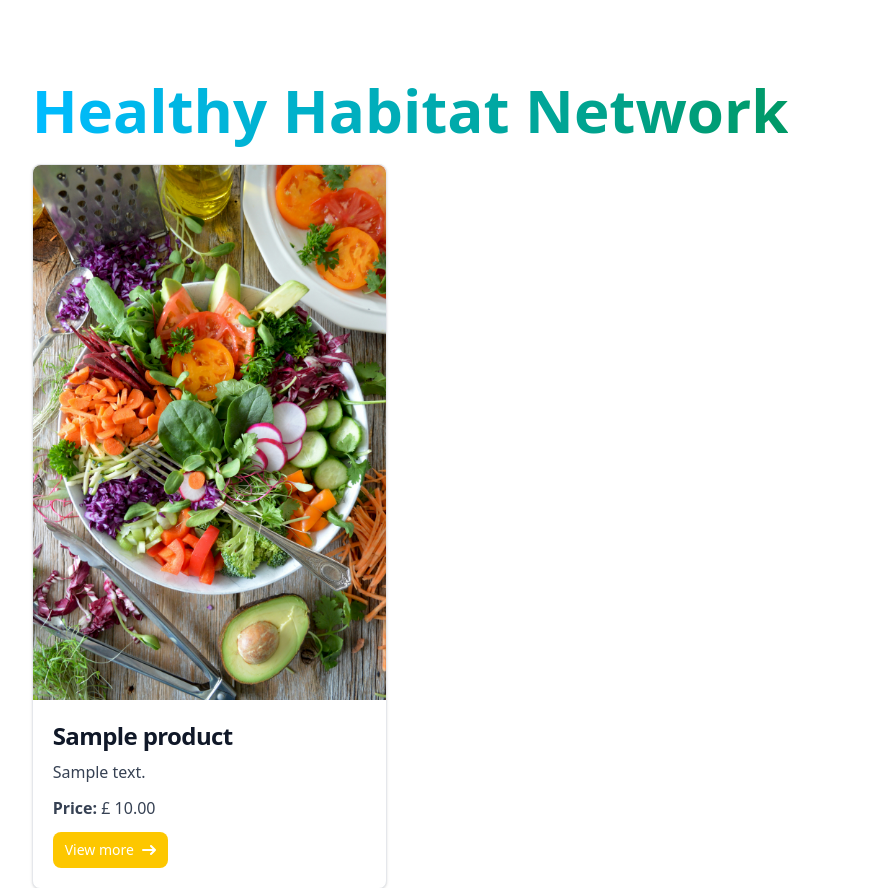
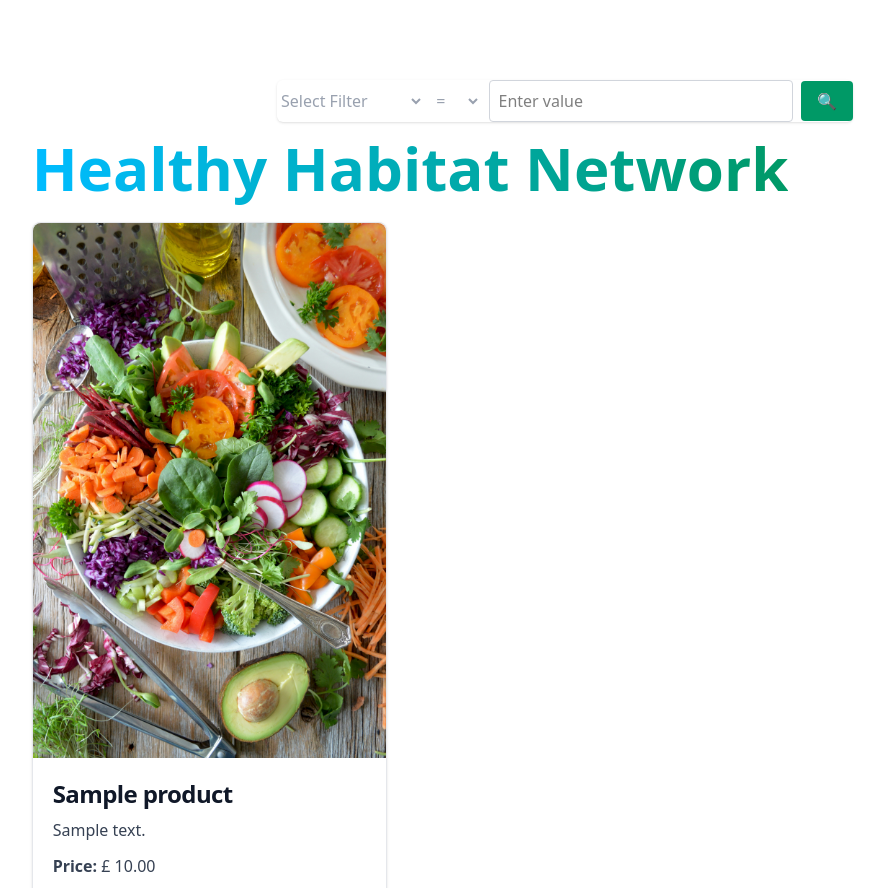
Before and after one commit to odamilola36/healthy-habitat, a PHP site: page / in a window 1280 px wide. Shown: the part 72-960 px from the top of the page, without its empty margins (75-959 px from the left). Run offline with PHP 8.4, Linux system fonts and the light colour scheme; tables that the repository leaves empty hold one stand-in row (values such as "Sample post").

Commit message:
chore: refactor

```diff
--- a/public/index.php
+++ b/public/index.php
@@ -3,7 +3,24 @@
 ini_set('display_errors', 0);
 ini_set('log_errors', 1);
 ini_set('error_log', __DIR__ . '/../logs/error.log');
+set_exception_handler('handleException');
+set_error_handler('handleError');
 
+function handleException($e)
+{
+    error_log($e);
+    http_response_code(500);
+    header("Location: /500.php");
+    exit;
+}
+
+function handleError($errno, $errstr, $errfile, $errline)
+{
+    error_log("Error [$errno] $errstr in $errfile on line $errline");
+    http_response_code(500);
+    header("Location: /500.php");
+    exit;
+}
 //start session
 session_start();
 
@@ -11,21 +28,27 @@
 require_once __DIR__ . '/../src/service/database.php';
 require_once __DIR__ . '/../src/controller/AuthController.php';
 require_once __DIR__ . '/../src/controller/ProductController.php';
+require_once __DIR__ . '/../src/model/AuthUtil.php';
 
 //initialize system variables
 $db = Database::getInstance()->getConnection();
 $productController = new ProductController();
 $authController = new AuthController();
+$authUtil = new AuthUtil();
 
-$requestUri = $_SERVER['REQUEST_URI'];
+$requestUri = parse_url($_SERVER['REQUEST_URI'], PHP_URL_PATH);
 $requestMethod = $_SERVER['REQUEST_METHOD'];
 
 
 if (($requestUri == '/' || $requestUri == '/index.php') && $requestMethod == 'GET') {
-    $productController->showHome();
+    $key = isset($_GET['key']) ? trim($_GET['key']) : null;
+    $operator = isset($_GET['operator']) ? trim($_GET['operator']) : null;
+    $value = isset($_GET['value']) ? trim($_GET['value']) : null;
+    $productController->showHome($key, $value, $operator);
 } elseif ($requestUri == '/login.php' && $requestMethod == 'GET') {
     $authController->showLoginForm();
 } elseif (preg_match('/^\/product-details\/(\d+)$/', $requestUri, $matches) && $requestMethod == 'GET') {
+    $authUtil->requiresLogin();
     $productController->showProduct($matches[1]);
 } elseif ($requestUri == '/register.php' && $requestMethod == 'GET') {
     $authController->showRegisterForm();
@@ -34,41 +57,55 @@
 } elseif ($requestUri == '/login.php' && $requestMethod == 'POST') {
     $authController->login($_POST);
 } elseif ($requestUri == '/product-details/vote.php' && $requestMethod == 'POST') {
+    $authUtil->requiresResident();
     $productController->vote($_POST);
 } elseif ($requestUri == '/resident.php' && $requestMethod == 'GET') {
-    $productController->showResidentHome();
+    $authUtil->requiresResident();
+    $key = isset($_GET['key']) ? trim($_GET['key']) : null;
+    $operator = isset($_GET['operator']) ? trim($_GET['operator']) : null;
+    $value = isset($_GET['value']) ? trim($_GET['value']) : null;
+    $productController->showResidentHome($key, $value, $operator);
 } elseif ($requestUri == '/council-page.php' && $requestMethod == 'GET') {
+    $authUtil->requiresCouncil();
     $productController->showCouncilPageHome();
 } elseif ($requestUri == '/business-page.php' && $requestMethod == 'GET') {
+    $authUtil->requiresBusiness();
     $productController->showBusinessHome();
 } elseif ($requestUri == '/logout.php' && $requestMethod == 'GET') {
     $authController->logout();
 } elseif ($requestUri == '/add-product.php' && $requestMethod == 'GET') {
+    $authUtil->requiresBusiness();
     $productController->showAddProductForm();
 } elseif ($requestUri == '/add-product.php' && $requestMethod == 'POST') {
+    $authUtil->requiresBusiness();
     $productController->createProduct($_POST);
 } elseif ($requestUri == '/areas.php' && $requestMethod == 'GET') {
+    $authUtil->requiresCouncil();
     $productController->showAreas();
 } elseif ($requestUri == '/add-area.php' && $requestMethod == 'GET') {
+    $authUtil->requiresCouncil();
     $productController->showAddAreaForm();
 } elseif ($requestUri == '/add-area.php' && $requestMethod == 'POST') {
+    $authUtil->requiresCouncil();
     $productController->createArea($_POST);
 } elseif ($requestUri == '/businesses.php' && $requestMethod == 'GET') {
+    $authUtil->requiresCouncil();
     $productController->showBusinesses();
 } elseif ($requestUri == '/add-category.php' && $requestMethod == 'GET') {
+    $authUtil->requiresCouncil();
     $productController->showAddCategoryForm();
 } elseif ($requestUri == '/add-category.php' && $requestMethod == 'POST') {
+    $authUtil->requiresCouncil();
     $productController->createCategory($_POST);
 } elseif ($requestUri == '/categories.php' && $requestMethod == 'GET') {
+    $authUtil->requiresCouncil();
     $productController->showCategories();
 } elseif (preg_match('/^\/edit-product\/(\d+)$/', $requestUri, $matches) && $requestMethod == 'GET') {
+    $authUtil->requiresBusiness();
     $productController->showEditProductForm($matches[1]);
 } elseif ($requestUri == '/edit-product.php' && $requestMethod == 'POST') {
+    $authUtil->requiresBusiness();
     $productController->createProduct($_POST);
 } else {
-    // 404 Not Found
-
-    header("HTTP/1.0 404 Not Found");
-    echo "$requestUri";
-    echo "404 Page not found";
+    $authController->showNotFound();
 }
--- a/src/controller/AuthController.php
+++ b/src/controller/AuthController.php
@@ -33,6 +33,11 @@
         $areas = $this->areaModel->getAllAreas();
         $categories = $this->productModel->getAllCategories();
         include __DIR__ . '/../view/register.php';
+    }
+
+    public function showNotFound()
+    {
+        include __DIR__ . '/../view/notfound.php';
     }
 
     public function register($postData)
--- a/src/controller/ProductController.php
+++ b/src/controller/ProductController.php
@@ -19,9 +19,9 @@
         $this->areaModel = new AreaModel();
         $this->businessAreaModel = new BusinessAreaModel();
     }
-    public function showHome()
+    public function showHome($key, $value, $operator)
     {
-        $products = $this->productModel->getAllProducts();
+        $products = $this->productModel->getAllProducts($key, $value, $operator);
 
         include __DIR__ . '/../view/index.php';
     }
@@ -61,10 +61,9 @@
         header('Location: ' . $returnTo);
     }
 
-    public function showResidentHome()
+    public function showResidentHome($key, $value, $operator)
     {
-        $userId = $_SESSION['user_id'];
-        $products = $this->productModel->getAllProducts();
+        $products = $this->productModel->getAllProducts($key, $value, $operator);
 
         include __DIR__ . '/../view/resident.php';
     }
--- a/src/model/AuthUtil.php
+++ b/src/model/AuthUtil.php
@@ -48,4 +48,12 @@
             exit;
         }
     }
+    public function requiresLogin()
+    {
+        if (!isset($_SESSION['user_id'])) {
+            $_SESSION['returnTo'] = $_SERVER['REQUEST_URI'];
+            header('Location: /login.php');
+            exit;
+        }
+    }
 }
--- a/src/model/ProductModel.php
+++ b/src/model/ProductModel.php
@@ -9,10 +9,53 @@
         $this->db = Database::getInstance()->getConnection();
     }
 
-    public function getAllProducts()
+    public function getAllProducts($key, $value, $operator)
     {
+        $allowedKeys = [
+            'name' => 'name',
+            'benefit' => 'health_benefits',
+            'price' => 'price',
+            'category' => 'pricing_category',
+            'type' => 'product_type',
+            'quantity' => 'quantity',
+        ];
+
+        $allowedOperators = ['=', '!=', '<', '>', 'LIKE'];
         $sql = "SELECT * FROM products";
-        $result = $this->db->query($sql);
+        $params = [];
+        $types = '';
+
+        if ($key && $value && $operator) {
+            if (array_key_exists($key, $allowedKeys) && in_array($operator, $allowedOperators)) {
+                $dbColumn = $allowedKeys[$key];
+
+                $type = 's';
+
+                if (in_array($key, ['price', 'quantity'])) {
+                    if (!is_numeric($value)) {
+                        die("Invalid numeric input for $key");
+                    }
+                    $type = is_float($value + 0) ? 'd' : 'i';
+                }
+
+                if ($operator === 'LIKE') {
+                    $value = "%$value%";
+                }
+
+                $sql .= " WHERE $dbColumn $operator ?";
+                $params[] = $value;
+                $types .= $type;
+            }
+        }
+
+        $stmt = $this->db->prepare($sql);
+
+        if (!empty($params)) {
+            $stmt->bind_param($types, ...$params);
+        }
+
+        $stmt->execute();
+        $result = $stmt->get_result();
 
         return $result->fetch_all(MYSQLI_ASSOC);
     }
@@ -139,7 +182,8 @@
         $placeholders = implode(',', array_fill(0, count($ids), '?'));
         $types = str_repeat('i', count($ids));
 
-        $stmt = $this->db->prepare("SELECT products.*,
+        $stmt = $this->db->prepare(
+            "SELECT products.*,
             SUM(CASE WHEN votes.vote = TRUE THEN 1 ELSE 0 END) AS true_votes,
             SUM(CASE WHEN votes.vote = FALSE THEN 1 ELSE 0 END) AS false_votes
             FROM products
@@ -147,7 +191,7 @@
             WHERE products.business_id IN ($placeholders)
             GROUP BY products.id"
         );
-            // "SELECT * FROM products JOIN votes ON products.id = votes.product_id WHERE products.business_id IN ($placeholders) GROUP BY votes.vote HAVING ");
+        // "SELECT * FROM products JOIN votes ON products.id = votes.product_id WHERE products.business_id IN ($placeholders) GROUP BY votes.vote HAVING ");
         $stmt->bind_param($types, ...$ids);
         $stmt->execute();
         $result = $stmt->get_result();
--- a/src/view/index.php
+++ b/src/view/index.php
@@ -6,6 +6,8 @@
     <meta name="viewport" content="width=device-width, initial-scale=1.0">
     <title>Healthy Habitat Network</title>
     <script src="https://cdn.jsdelivr.net/npm/@tailwindcss/browser@4"></script>
+    <script src="https://cdn.jsdelivr.net/npm/alpinejs@3.x.x/dist/cdn.min.js" defer></script>
+    <script src="../../scripts/ds-min.js"></script>
 </head>
 
 <body>
@@ -650,9 +652,33 @@
     </nav>
 
     <div class="w-5/6 mx-auto mt-20 mb-20">
+        <form action="" method="GET" x-data="searchFilters()"
+            class="max-w-xl mb-4 mx-auto rounded-md shadow-sm space-y-4">
+            <div class="flex items-center gap-2">
+                <select name="key" x-model="newFilter.key" class="py-2 text-gray-400 rounded w-1/2">
+                    <option value="">Select Filter</option>
+                    <template x-for="(label, key) in filterOptions" :key="key">
+                        <option :value="key" x-text="label"></option>
+                    </template>
+                </select>
+                <select name="operator" class="py-2 text-gray-400 rounded w-1/6">
+                    <option value="=">=</option>
+                    <option value="!=">≠</option>
+                    <option value=">">&gt;</option>
+                    <option value="<">&lt;</option>
+                    <option value="LIKE">Contains</option>
+                </select>
+                <input type="text" name="value" placeholder="Enter value"
+                    class="py-2 px-2 rounded w-full border border-gray-300" />
+                <button type="submit"
+                    class="bg-emerald-600 text-white px-4 py-2 rounded hover:bg-emerald-700 transition">🔍
+                </button>
+            </div>
+        </form>
         <h3 class="mb-4 text-3xl font-extrabold text-gray-900 dark:text-white md:text-5xl lg:text-6xl"><span
                 class="text-transparent bg-clip-text bg-gradient-to-r to-emerald-600 from-sky-400">Healthy Habitat
-                Network</span></h3>
+                Network</span>
+        </h3>
         <?php
         if (!empty($products)) {
             $count = 0;
@@ -695,11 +721,9 @@
                     echo '</div>';
                 }
             }
-        } else {
-            echo "No products found";
         }
         ?>
     </div>
     </div>
 
-<?php include("../src/include/footer.php");?>
+    <?php include("../src/include/footer.php"); ?>
```
Also changed, not shown: src/view/500.php (added, +19 -0 lines), src/view/notfound.php (added, +21 -0 lines), src/view/resident.php (+32 -5 lines), public/scripts/ds-min.js.
